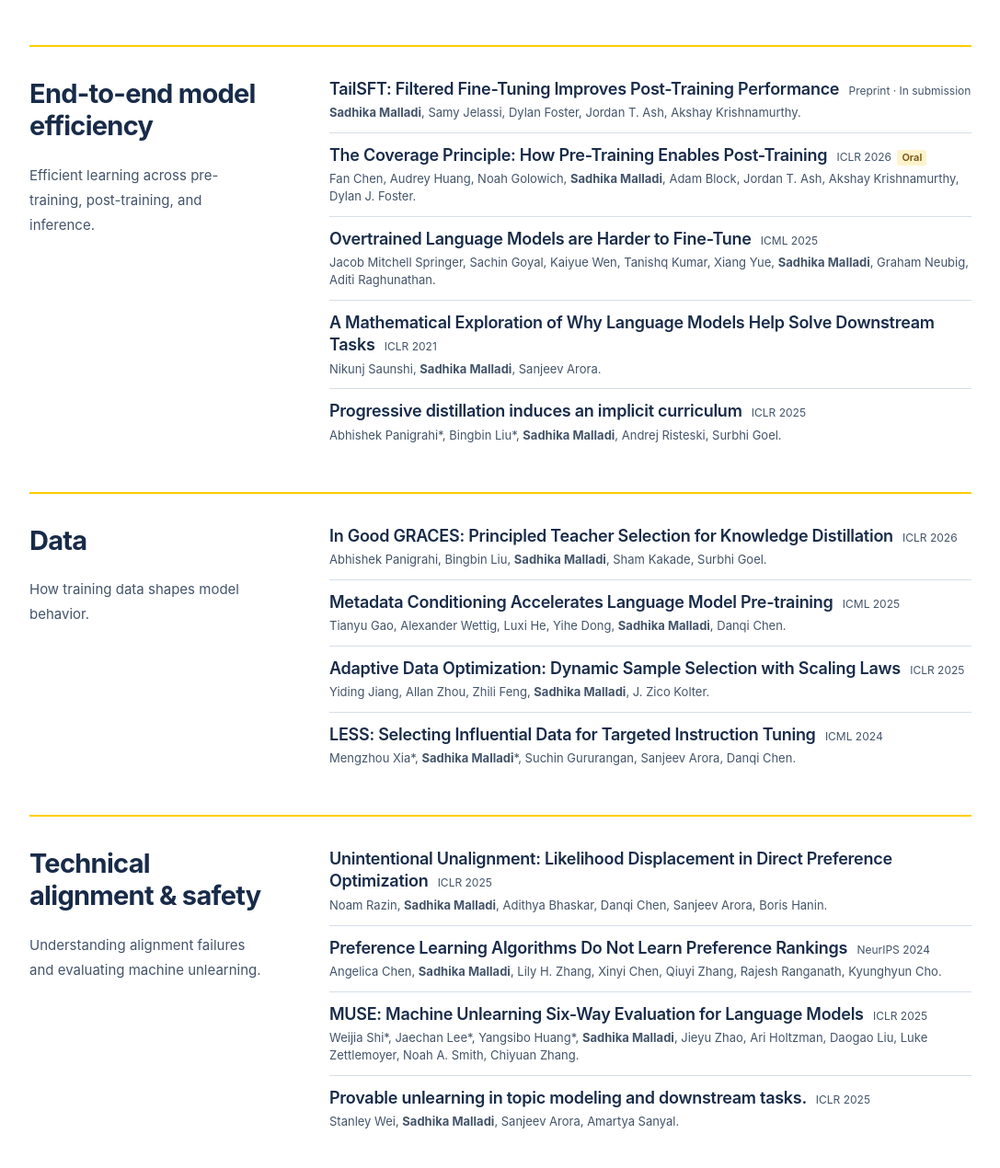
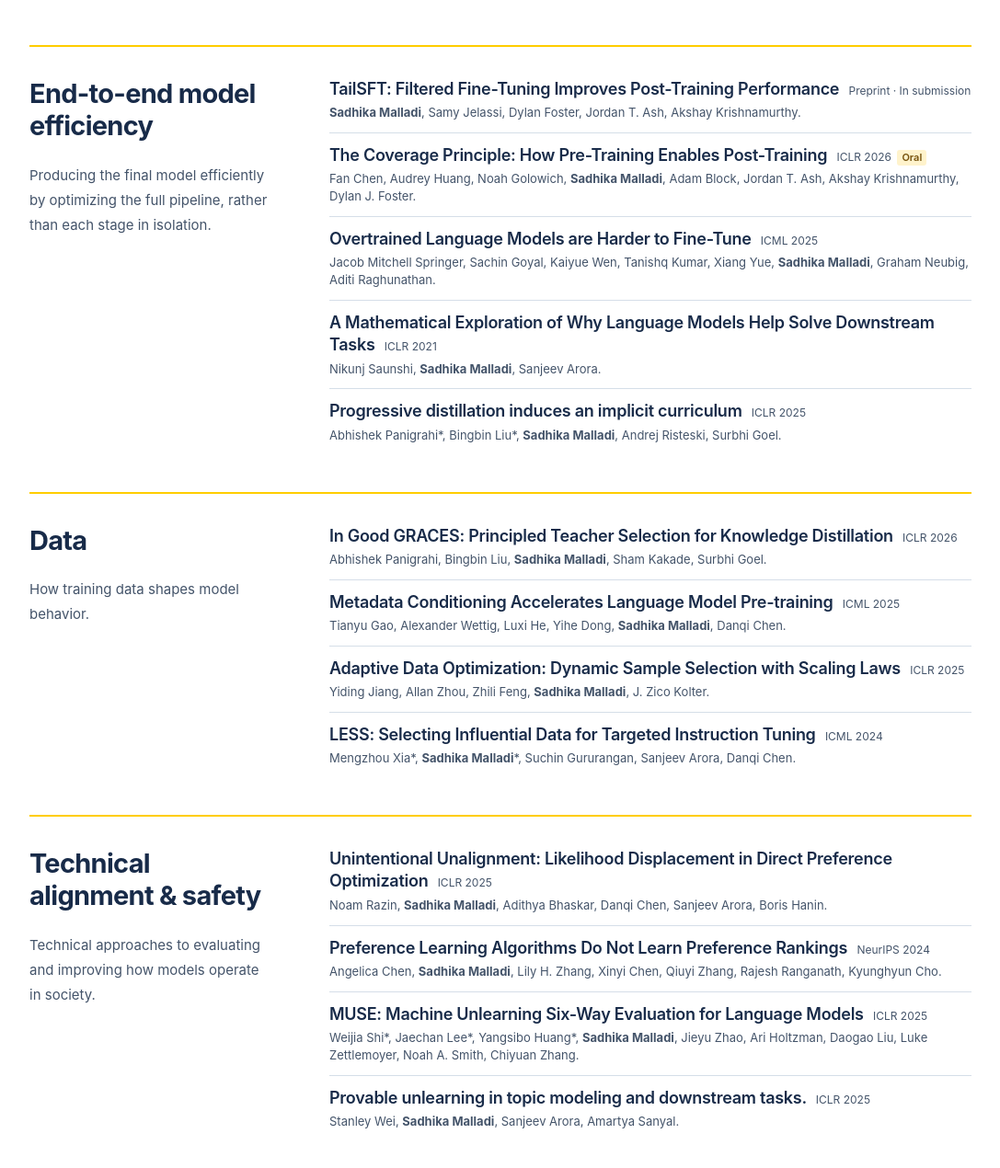
Before and after one commit to sadhikamalladi/sadhikamalladi.github.io, a website: page lab/research/index.html in a window 1280 px wide. Shown: the part 788-2058 px from the top of the page at 92% size, without its empty margins (96-1183 px from the left). Drawn offline with Linux system fonts and the light colour scheme.

Commit message:
Clarify end-to-end efficiency and safety research scope

```diff
--- a/lab/research/index.html
+++ b/lab/research/index.html
@@ -170,8 +170,8 @@
         <header class="topic-intro">
           <h2 id="efficiency-title">End-to-end model efficiency</h2>
           <p>
-            Efficient learning across pre-training, post-training, and
-            inference.
+            Producing the final model efficiently by optimizing the full
+            pipeline, rather than each stage in isolation.
           </p>
         </header>
         <div class="research-papers">
@@ -341,7 +341,8 @@
         <header class="topic-intro">
           <h2 id="safety-title">Technical alignment &amp; safety</h2>
           <p>
-            Understanding alignment failures and evaluating machine unlearning.
+            Technical approaches to evaluating and improving how models operate
+            in society.
           </p>
         </header>
         <div class="research-papers">
```
